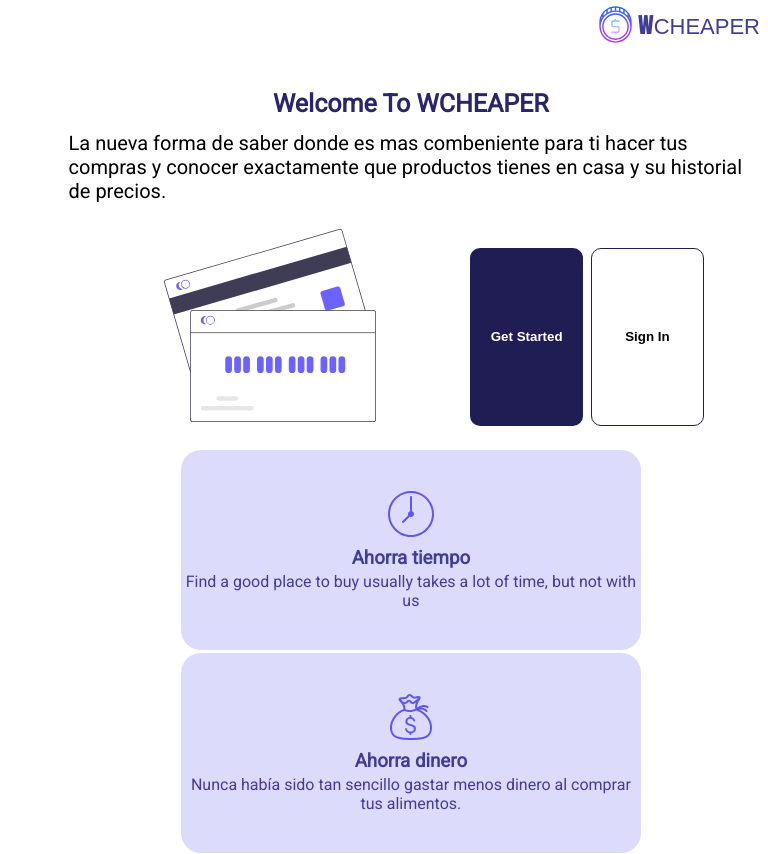
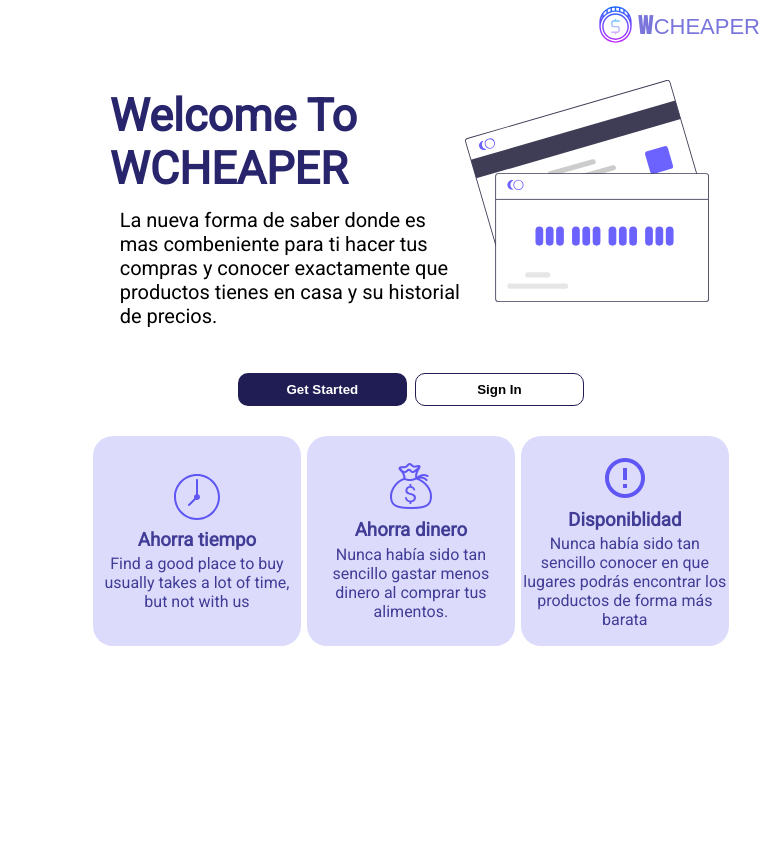
Before and after one commit to codeboy0704/supermark-client, a React (Vite) app: page / in a window 768 px wide. Shown: the top 854 px of the page. After the commit the page ends 800 px from the top, so only its background shows below. Built offline with nearby package versions, Linux system fonts and the light colour scheme; no server answers.

Commit message:
tablet loyout(presentation page)

```diff
--- a/src/components/Home/FirstTime.jsx
+++ b/src/components/Home/FirstTime.jsx
@@ -29,9 +29,6 @@ function FirstTime() {
           <picture className="first">
             <img src={Main_IMG} alt="main" />
           </picture>
-          <picture className="second">
-            <img src={Second_main_img} alt="main" />
-          </picture>
         </div>
 
         <div className="options_container">
--- a/src/components/Home/home.css
+++ b/src/components/Home/home.css
@@ -4,6 +4,7 @@
   --main-color-purple: rgb(32, 29, 84);
   --main-color-white: #fff;
   --main-color-black: #000;
+  --logo-color: #7975db;
 }
 
 .home_container {
@@ -28,7 +29,7 @@
 
 .home_logo_container h1 {
   margin-bottom: 3px;
-  color: #413d96;
+  color: var(--logo-color);
   font-family: Arial, Helvetica, sans-serif;
   font-weight: 500;
   font-size: 22px;
@@ -70,7 +71,7 @@ p {
   padding-left: 10px;
 }
 
-.first_time_main .first_time_welcome_text h2 {
+.first_time_welcome_text div h2 {
   font-size: 25px;
   color: rgb(40, 37, 108);
   text-align: center;
@@ -117,16 +118,12 @@ p {
   border: 1px solid var(--main-color-purple);
 }
 
-.first_time_img_container {
+/* .first_time_img_container {
   display: flex;
   width: 100%;
   flex-flow: column wrap;
   text-align: center;
-}
-
-.first_time_img_container .second {
-  display: none;
-}
+} */
 
 .first_time_img_container {
   width: 100%;
@@ -168,12 +165,28 @@ p {
 }
 
 @media screen and (min-width: 550px) and (max-width: 768px) {
-  .first_time_img_container {
+  .first_time_welcome_text {
     width: 50%;
   }
 
+  .first_time_welcome_text div h2 {
+    font-size: 45px;
+    text-align: left;
+  }
+
+  .first_time_img_container {
+    min-width: 200px;
+    max-width: 250px;
+    padding: 0.2rem;
+  }
+
+  .first_time_img_container picture {
+    width: 100%;
+    height: 100%;
+  }
+
   .first_time_img_container picture img {
-    width: 60%;
+    width: 100%;
   }
 
   .first_time_main {
@@ -181,6 +194,22 @@ p {
   }
 
   .options_container {
-    width: 40%;
+    width: 60%;
+  }
+
+  .options_container button {
+    padding: 0.5rem;
+  }
+
+  .benefits_container {
+    flex-flow: row wrap;
+    padding: 0.7rem;
+  }
+
+  .benefits_container .benefits_item {
+    width: 30%;
+    margin: 0.1rem 0.2rem;
+    padding: 0.3rem 0.1rem;
+    height: 210px;
   }
 }
```
